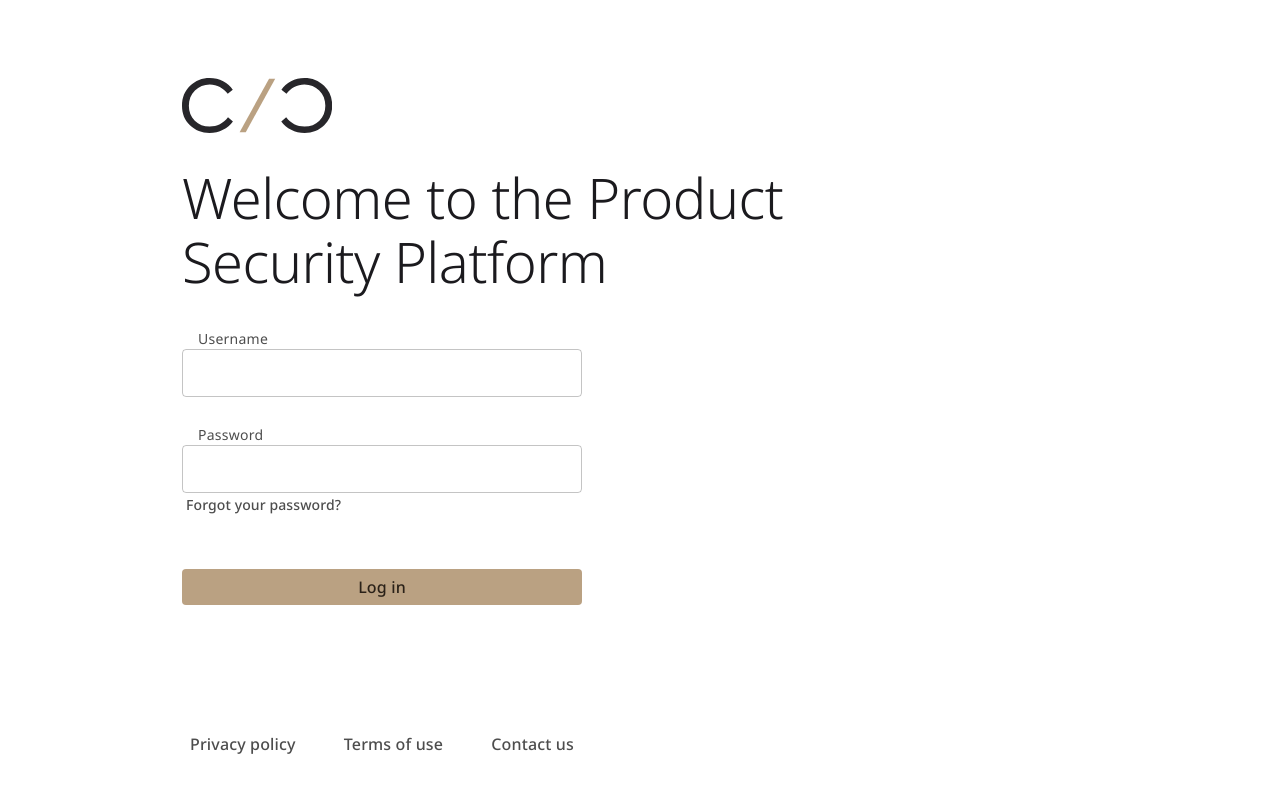
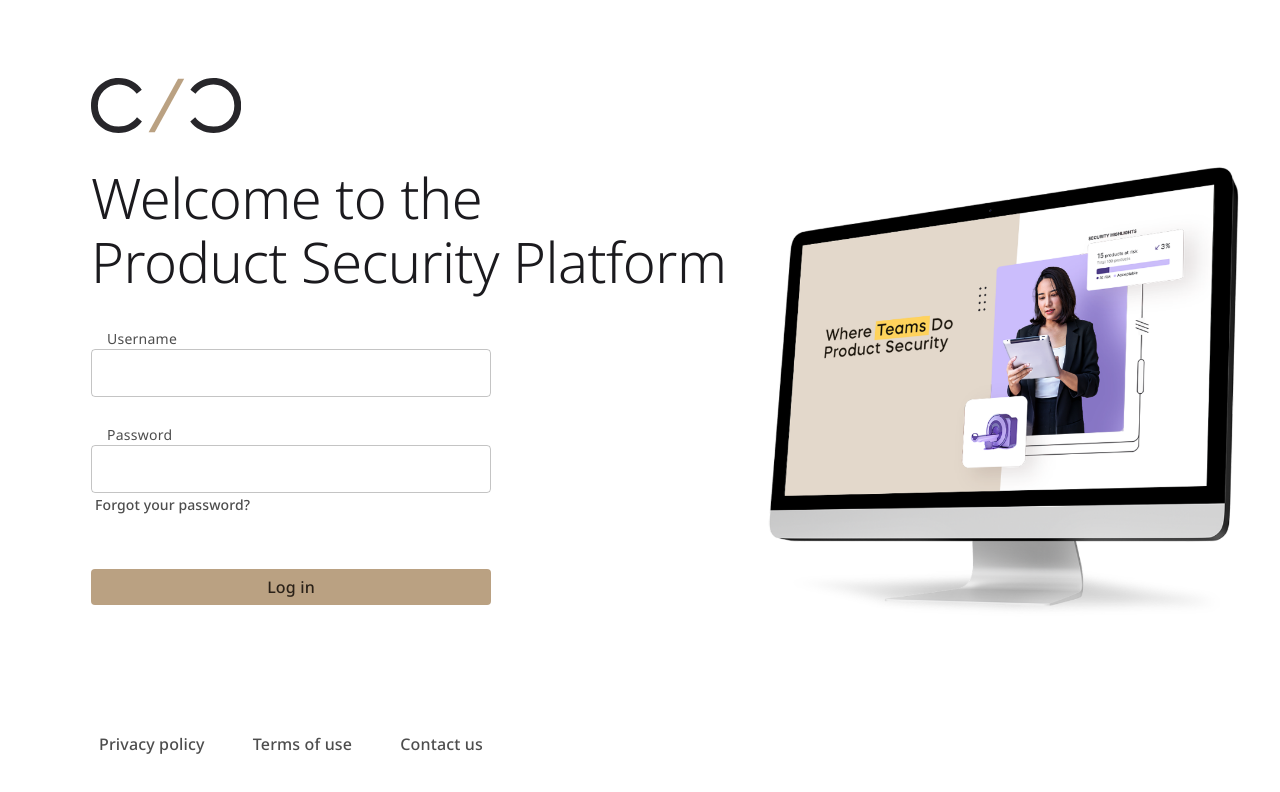
Before and after one commit to barakolshe/cybellum-exercise, a React (Create React App) app: page /login in a window 1280 px wide. Shown: the top 792 px of the page. Built offline with nearby package versions, Linux system fonts and the light colour scheme; no server answers.

Commit message:
added image, and fixed minor form issues

```diff
--- a/src/layouts/authLayout/AuthLayout.tsx
+++ b/src/layouts/authLayout/AuthLayout.tsx
@@ -4,7 +4,7 @@ import { Outlet } from 'react-router-dom';
 
 export default function AuthLayout({ children }: { children?: React.ReactNode }) {
   return (
-    <Box sx={{ display: 'flex', height: '100vh' }}>
+    <Box sx={{ display: 'flex', flexDirection: 'row', height: '100vh', maxWidth: '100vw' }}>
       <Outlet />
     </Box>
   );
--- a/src/pages/login/Login.tsx
+++ b/src/pages/login/Login.tsx
@@ -1,6 +1,7 @@
 import { Button, CardMedia, TextField, Typography } from '@mui/material';
 import Box from '@mui/material/Box';
 import cybellumSign from 'assets/images/login/cybellum-sign.svg';
+import monitor from 'assets/images/login/imac-dig-twins.png';
 
 /* This is an expression to make the div always position well vertically
  40px - the downward flexbox, 527px the div height
@@ -16,11 +17,15 @@ export default function Login() {
 
   return (
     <>
-      <Box sx={{ ml: '182px', mt: topMargin, display: 'flex', flexDirection: 'column', justifyContent: 'space-between', maxWidth: '634px' }}>
+      <Box
+        sx={{ ml: { xs: '91px', xl: '182px' }, mt: topMargin, display: 'flex', flexDirection: 'column', justifyContent: 'space-between', minWidth: '636px' }}
+      >
         <Box sx={{ display: 'inline-flex', flexDirection: 'column', alignItems: 'flex-start', gap: '36px' }}>
           <Box sx={{ display: 'flex', flexDirection: 'column', alignItems: 'flex-start', gap: '32px' }}>
             <CardMedia component="img" alt="Cybellum" image={cybellumSign} sx={{ width: '150.192px', height: '55px' }} />
-            <Typography variant="h1">Welcome to the Product Security Platform</Typography>
+            <Typography variant="h1">
+              Welcome to the <br /> Product Security Platform
+            </Typography>
           </Box>
           <Box sx={{ display: 'flex', flexDirection: 'column' }}>
             <Box sx={{ display: 'flex', flexDirection: 'column', width: '400px', alignItems: 'flex-start', gap: '28px' }}>
@@ -45,8 +50,25 @@ export default function Login() {
           ))}
         </Box>
       </Box>
-
-      {/* <CardMedia component="img" alt="Digital Twins" image={monitor} sx={{ mt: 4, width: 300 }} /> */}
+      <Box
+        sx={{
+          postiion: 'relative',
+          display: 'flex',
+          flexDirection: 'col',
+          justifyContent: 'center',
+          margin: `calc(${topMargin} / 2) auto`,
+          padding: '0px 40px',
+        }}
+      >
+        <CardMedia
+          component="img"
+          alt="Digital Twins"
+          image={monitor}
+          sx={{
+            objectFit: 'contain',
+          }}
+        />
+      </Box>
     </>
   );
 }
--- a/src/themes/default.ts
+++ b/src/themes/default.ts
@@ -53,6 +53,15 @@ const palette = {
 };
 
 const theme = createTheme({
+  breakpoints: {
+    values: {
+      xs: 0,
+      sm: 600,
+      md: 900,
+      lg: 1200,
+      xl: 1680, // Custom value
+    },
+  },
   typography: {
     fontFamily: ['"Noto Sans"', '"Ubuntu"', '"Helvetica Neue"', 'sans-serif'].join(','),
     h1: {
```
Also changed, not shown: src/app/routes.tsx (+17 -0 lines).
